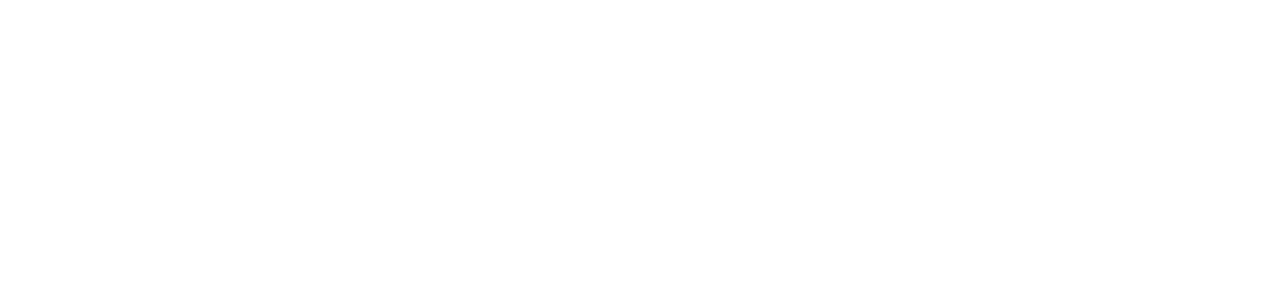
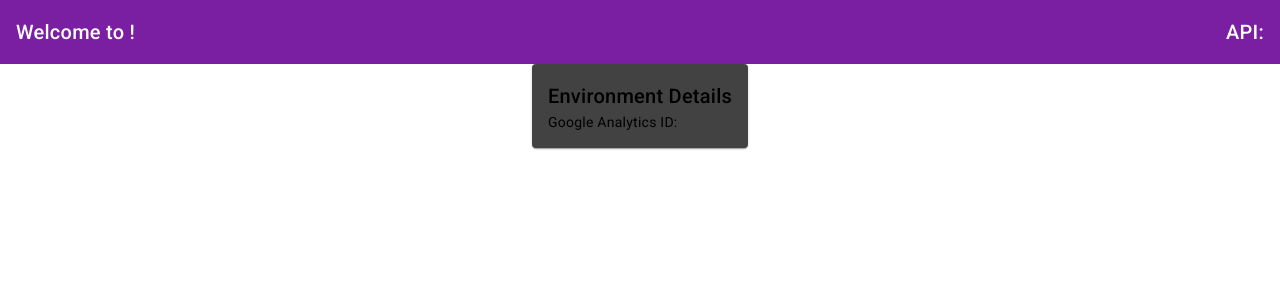
Before and after one commit to mcimino-woolies/angularenvdeploy, an Angular app: page / in a window 1280 px wide. Shown: the top 300 px of the page. Built offline with nearby package versions, Linux system fonts and the light colour scheme.

Commit message:
Env changes

```diff
--- a/angular.json
+++ b/angular.json
@@ -25,6 +25,7 @@
               "src/assets"
             ],
             "styles": [
+              "@angular/material/prebuilt-themes/purple-green.css",
               "src/styles.css"
             ],
             "scripts": []
@@ -120,6 +121,7 @@
               "src/assets"
             ],
             "styles": [
+              "@angular/material/prebuilt-themes/purple-green.css",
               "src/styles.css"
             ],
             "scripts": []
--- a/package.json
+++ b/package.json
@@ -15,10 +15,12 @@
   "private": true,
   "dependencies": {
     "@angular/animations": "^16.0.0",
+    "@angular/cdk": "^16.1.5",
     "@angular/common": "^16.0.0",
     "@angular/compiler": "^16.0.0",
     "@angular/core": "^16.0.0",
     "@angular/forms": "^16.0.0",
+    "@angular/material": "^16.1.5",
     "@angular/platform-browser": "^16.0.0",
     "@angular/platform-browser-dynamic": "^16.0.0",
     "@angular/router": "^16.0.0",
--- a/src/app/app.component.css
+++ b/src/app/app.component.css
@@ -0,0 +1,18 @@
+:host {
+  display: flex;
+  flex-direction: column;
+  align-items: center;
+  justify-content: center;
+}
+
+.mat-toolbar {
+  width: 100%;
+}
+
+.spacer {
+  flex: 1 1 auto;
+}
+
+mat-card {
+  max-width: 400px;
+}
--- a/src/app/app.component.html
+++ b/src/app/app.component.html
@@ -1 +1,15 @@
-{{title}}
+<mat-toolbar color="primary">
+  <span>Welcome to {{ title }}!</span>
+  <span class="spacer"></span>
+  <span>API: {{ apiUrl }}</span>
+</mat-toolbar>
+
+<mat-card>
+  <mat-card-header>
+    <mat-card-title>Environment Details</mat-card-title>
+  </mat-card-header>
+
+  <mat-card-content>
+    <p>Google Analytics ID: {{ googleAnalyticsId }}</p>
+  </mat-card-content>
+</mat-card>
--- a/src/app/app.component.ts
+++ b/src/app/app.component.ts
@@ -1,11 +1,23 @@
-import { Component } from '@angular/core';
-import {environment} from "../environments/environment";
+import {Component, HostBinding} from '@angular/core';
+import { environment } from '../environments/environment';
+import {animate, state, style, transition, trigger} from "@angular/animations";
 
 @Component({
   selector: 'app-root',
   templateUrl: './app.component.html',
-  styleUrls: ['./app.component.css']
+  styleUrls: ['./app.component.css'],
+  animations: [
+    trigger('fadeInOut', [
+      state('void', style({
+        opacity: 0
+      })),
+      transition('void <=> *', animate(1000)),
+    ]),
+  ]
 })
 export class AppComponent {
   title = environment.name;
+  apiUrl = ''
+  googleAnalyticsId = ''
+  @HostBinding('@fadeInOut') animate = true;
 }
--- a/src/index.html
+++ b/src/index.html
@@ -6,8 +6,11 @@
   <base href="/">
   <meta name="viewport" content="width=device-width, initial-scale=1">
   <link rel="icon" type="image/x-icon" href="favicon.ico">
+  <link rel="preconnect" href="https://fonts.gstatic.com">
+  <link href="https://fonts.googleapis.com/css2?family=Roboto:wght@300;400;500&display=swap" rel="stylesheet">
+  <link href="https://fonts.googleapis.com/icon?family=Material+Icons" rel="stylesheet">
 </head>
-<body>
+<body class="mat-typography">
   <app-root></app-root>
 </body>
 </html>
--- a/src/styles.css
+++ b/src/styles.css
@@ -1 +1,4 @@
 /* You can add global styles to this file, and also import other style files */
+
+html, body { height: 100%; }
+body { margin: 0; font-family: Roboto, "Helvetica Neue", sans-serif; }
```
Also changed, not shown: src/app/app.module.ts (+9 -1 lines), 1 other file (tests, documents, lock files or other folders).
